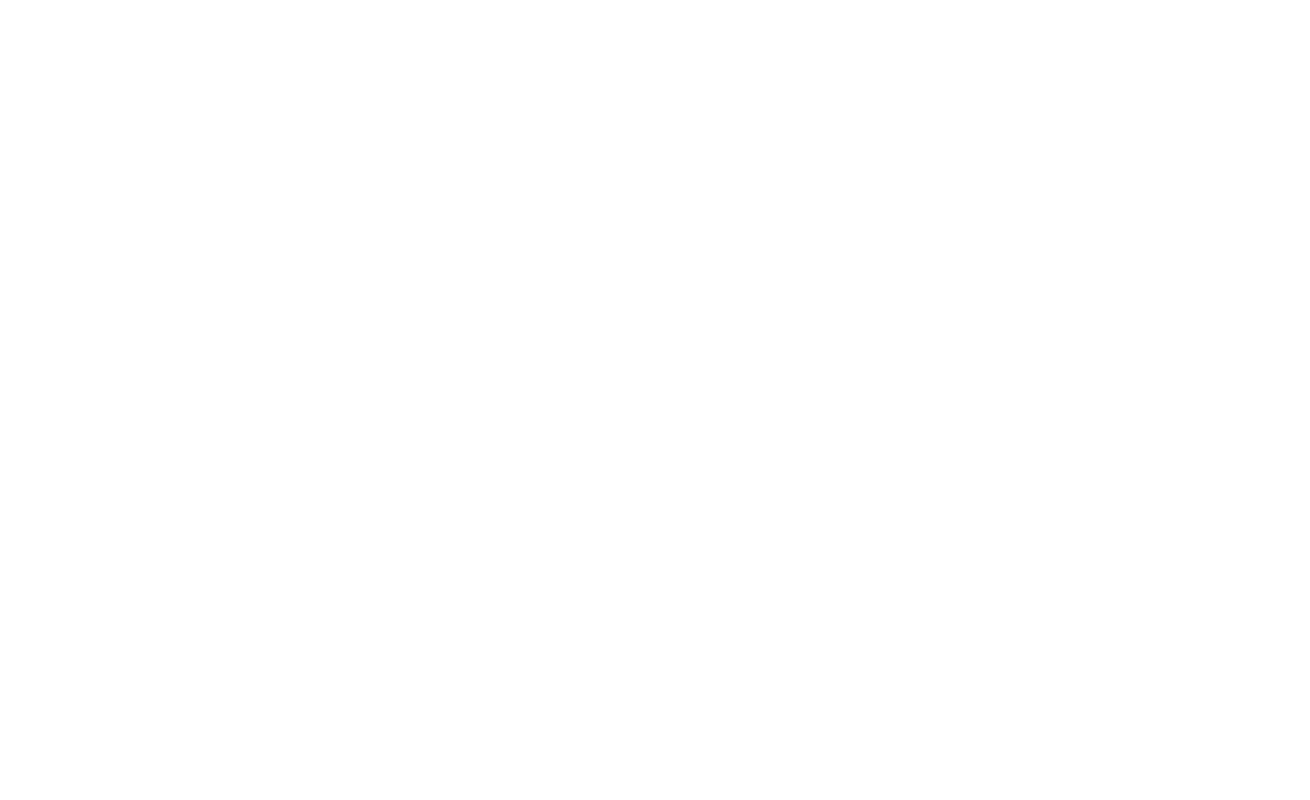
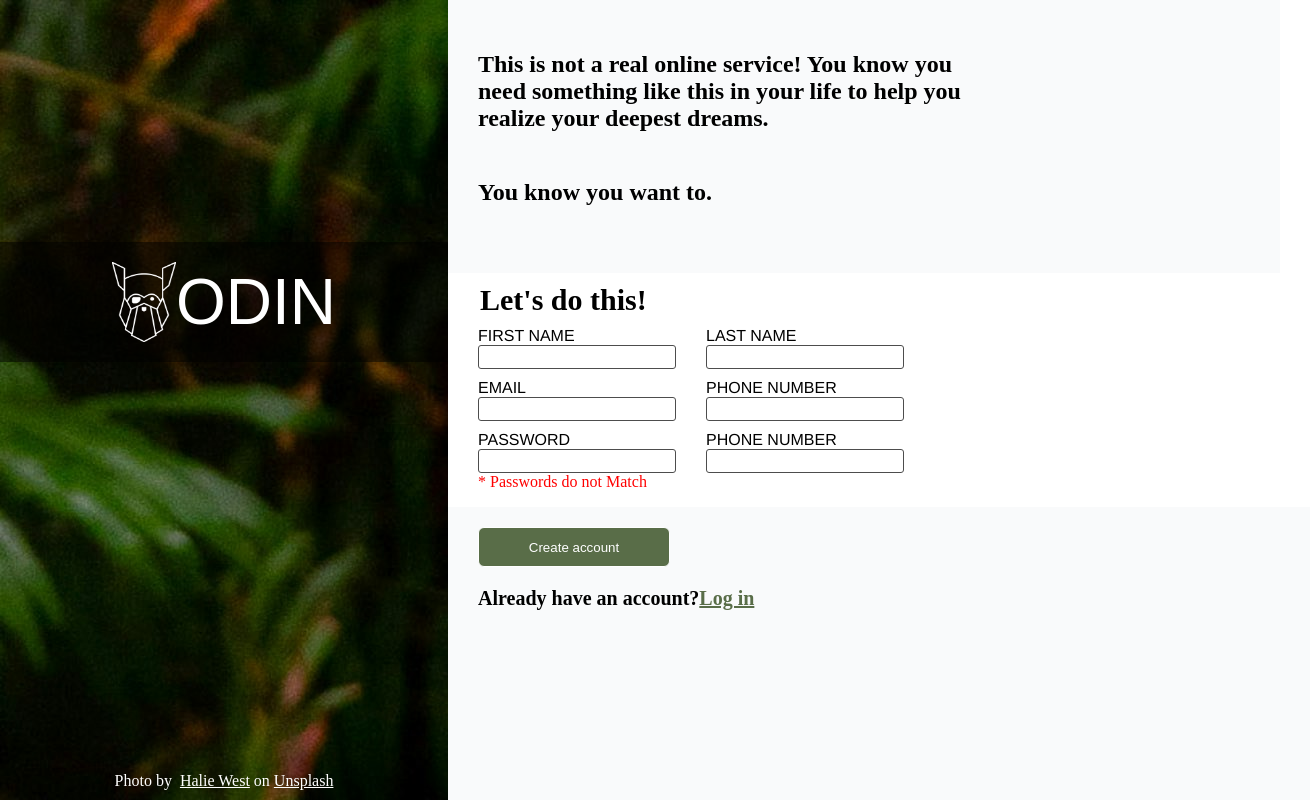
Before and after one commit to MiquelGatiusFernandez/Odin-Project, a website: page intermediate_html/sign_up_form/index.html in a window 1280 px wide. Shown: the whole page, 1310 px wide, since content can reach past the window. Drawn offline with Linux system fonts and the light colour scheme.

Commit message:
css form project finished

```diff
--- a/intermediate_html/sign_up_form/index.css
+++ b/intermediate_html/sign_up_form/index.css
@@ -0,0 +1,149 @@
+:root{
+--text-left:#ffffff;
+}
+
+body{
+    display: flex;
+    width:100vw;
+    height:100vh;
+    margin:0px;
+    padding:0px;
+    align-items: center;
+    justify-content: center;
+}
+/* left part */
+.left-section{
+ background-image: url("picture.jpg");
+ background-repeat: no-repeat;
+ width:35vw;
+ height:100vh;
+ display: flex;
+ flex-direction: column;
+ align-items: center;
+ justify-content:flex-end;
+ gap:50vh;
+}
+
+.logo-div{
+    background: rgba(0, 0, 0, 0.5);
+    width:35vw;
+    height:15vh;
+    color: var(--text-left);
+    display: flex;
+    align-items: center;
+    justify-content: center;
+}
+
+.odin-logo{
+    opacity:100%;
+    width:5vw;
+    height:10vh;
+
+}
+.odin-text{
+    opacity:1;
+    color:var(--text-left);
+    font-family: 'Protest Revolution', sans-serif;
+    font-size: 8vh;
+}
+
+.footer-text{
+    color: var(--text-left);
+    display: flex;
+    align-items: end;
+    justify-content: center;
+    padding: 10px;
+}
+
+/* right part */
+.right-section{
+    width:65vw;
+    height:100vh;
+    display: flex;
+    flex-direction: column;
+    align-content: center;
+    justify-content: center;
+}
+
+.header-right{
+    width:65vw;
+    height:35vh;
+    background-color: #f9fafb;
+    font-weight: bold;
+    font-size: 3vh;
+    display: flex;
+    flex-direction: column;
+    justify-content: flex-end;
+}
+.header-right > p{
+    width:40vw;
+    height:5vh;
+    padding: 10px 10px 30px 30px;
+
+}
+
+.form-style{
+    width:65vw;
+    height:30vh;
+    display: block;
+    padding-left: 30px;
+
+}
+.form-style > legend{
+ font-size: 2.5vh;
+}
+.form-style > legend > h2{
+    padding-top:10px;
+    margin:0px;
+   }
+.form-style > div{
+    display: flex;
+    font-size: 2vh;
+    gap:30px;
+    padding-top: 10px;
+    font-family:'Franklin Gothic Medium', 'Arial Narrow', Arial, sans-serif;
+}
+
+.form-style > div > div{
+    display: flex;
+    flex-direction: column;
+
+}
+
+input{
+    width:15vw;
+    height: 2.5vh;
+    border: 1px solid rgb(77, 77, 77);
+    border-radius: 3px;
+}
+input:focus{
+    outline: none;
+    border: 3px solid blue;
+}
+
+.error-passwords{
+    color:red;
+}
+.footer-right{
+    padding-top: 20px;
+    padding-left: 30px;
+    width:65vw;
+    height:35vh;
+    background-color: #f9fafb;
+
+    & button{
+        height: 5vh;
+        width: 15vw;
+        border: 1px solid;
+        border-radius: 6px;
+        color:white;
+        background-color:#596D48;
+    }
+    & p{
+        font-size: 2.5vh;
+        font-weight: bold;
+    }
+    & a{
+        color:#596D48;
+    }
+}
--- a/intermediate_html/sign_up_form/index.html
+++ b/intermediate_html/sign_up_form/index.html
@@ -1,8 +1,71 @@
 <!DOCTYPE html>
 <html lang="en">
-    <head>
-        <link rel="stylesheet" href="index.css">
-        <script src="index.js" defer></script>
-    </head>
-    <body></body>
+
+<head>
+    <meta charset="UTF-8">
+    <meta name="viewport" content="width=device-width, initial-scale=1.0">
+    <link rel="stylesheet" href="index.css">
+    <script src="index.js" defer></script>
+</head>
+
+<body>
+    <section class="left-section">
+        <div class="logo-div">
+            <img class="odin-logo" src="odin_logo.png" alt="Odin project logo">
+            <span class="odin-text">ODIN</span>
+        </div>
+        <footer class="footer-text"><span>Photo by &nbsp</span><u> Halie West</u><span>&nbspon&nbsp</span> <u>
+                Unsplash</u></footer>
+    </section>
+    <section class="right-section">
+        <header class="header-right">
+            <p>This is not a real online service! You know you need something like
+                 this in your life to help you realize your deepest dreams.
+            </p>
+            <p>You know you want to.</p>
+        </header>
+        <form class="form-style" action="#">
+            <legend>
+                <h2>Let's do this!</h2>
+            </legend>
+            <div>
+                <div>
+                    <label for="first_name">FIRST NAME</label>
+                    <input type="text" name="first_name" id="first_name">
+                </div>
+                <div>
+                    <label for="last_name">LAST NAME</label>
+                    <input type="text" name="last_name" id="last_name">
+                </div>
+            </div>
+            <div>
+                <div>
+                    <label for="email">EMAIL</label>
+                    <input type="email" name="email" id="email">
+                </div>
+                <div>
+                    <label for="phone_number">PHONE NUMBER</label>
+                    <input type="tel" name="phone_number" id="phone_number">
+                </div>
+            </div>
+            <div>
+                <div>
+                    <label for="password">PASSWORD</label>
+                    <input type="password" name="password" id="password">
+                </div>
+                <div>
+                    <label for="password_confirm">PHONE NUMBER</label>
+                    <input type="password" name="password_confirm" id="password_confirm">
+                </div>
+            </div>
+            <span class="error-passwords">* Passwords do not Match</span>
+        </form>
+        <footer class="footer-right">
+            <button type="button">Create account</button>
+            <p>Already have an account?<a class="login-link" href="">Log in</a></p>
+        </footer>
+
+    </section>
+</body>
+
 </html>
```
